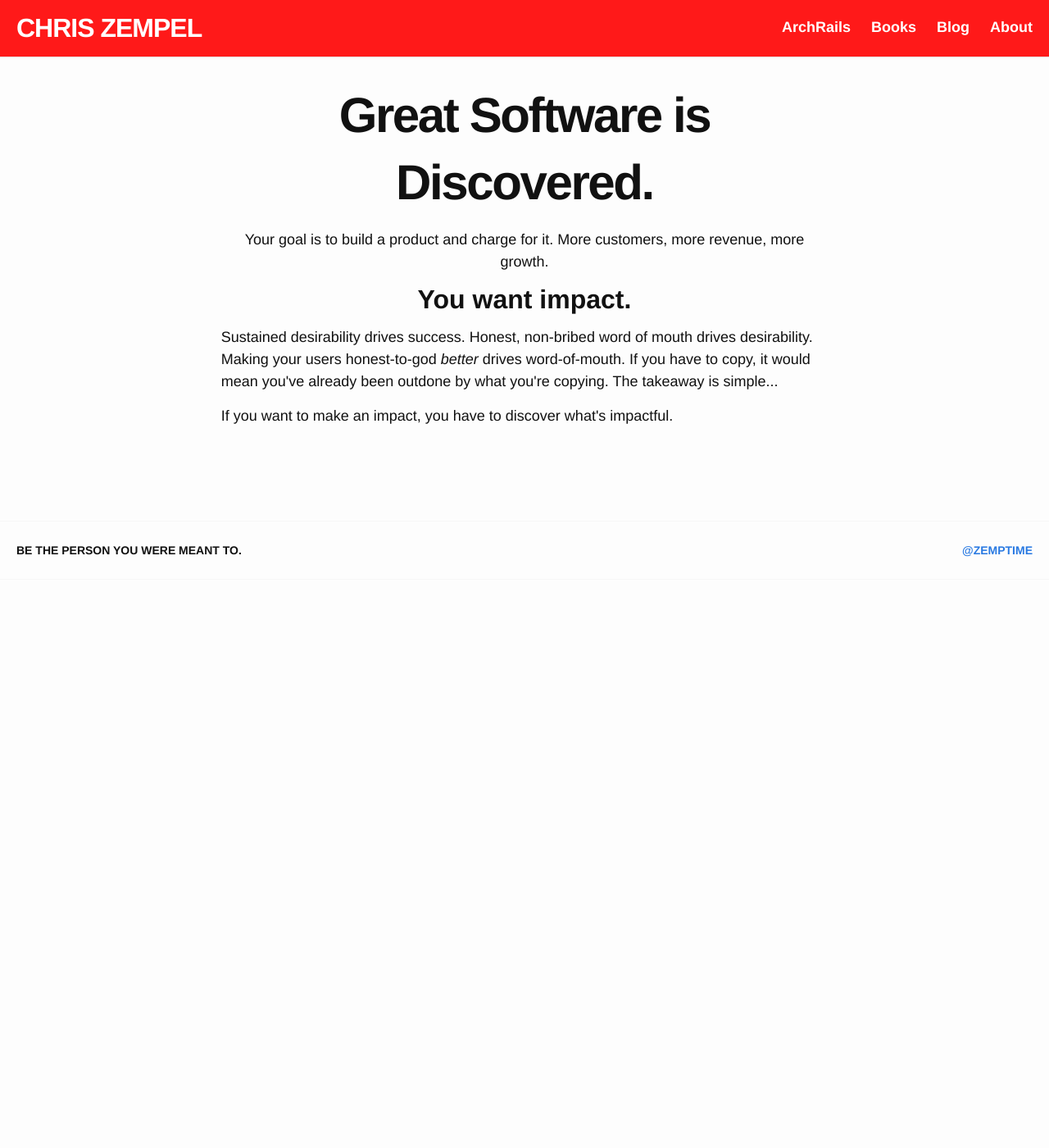
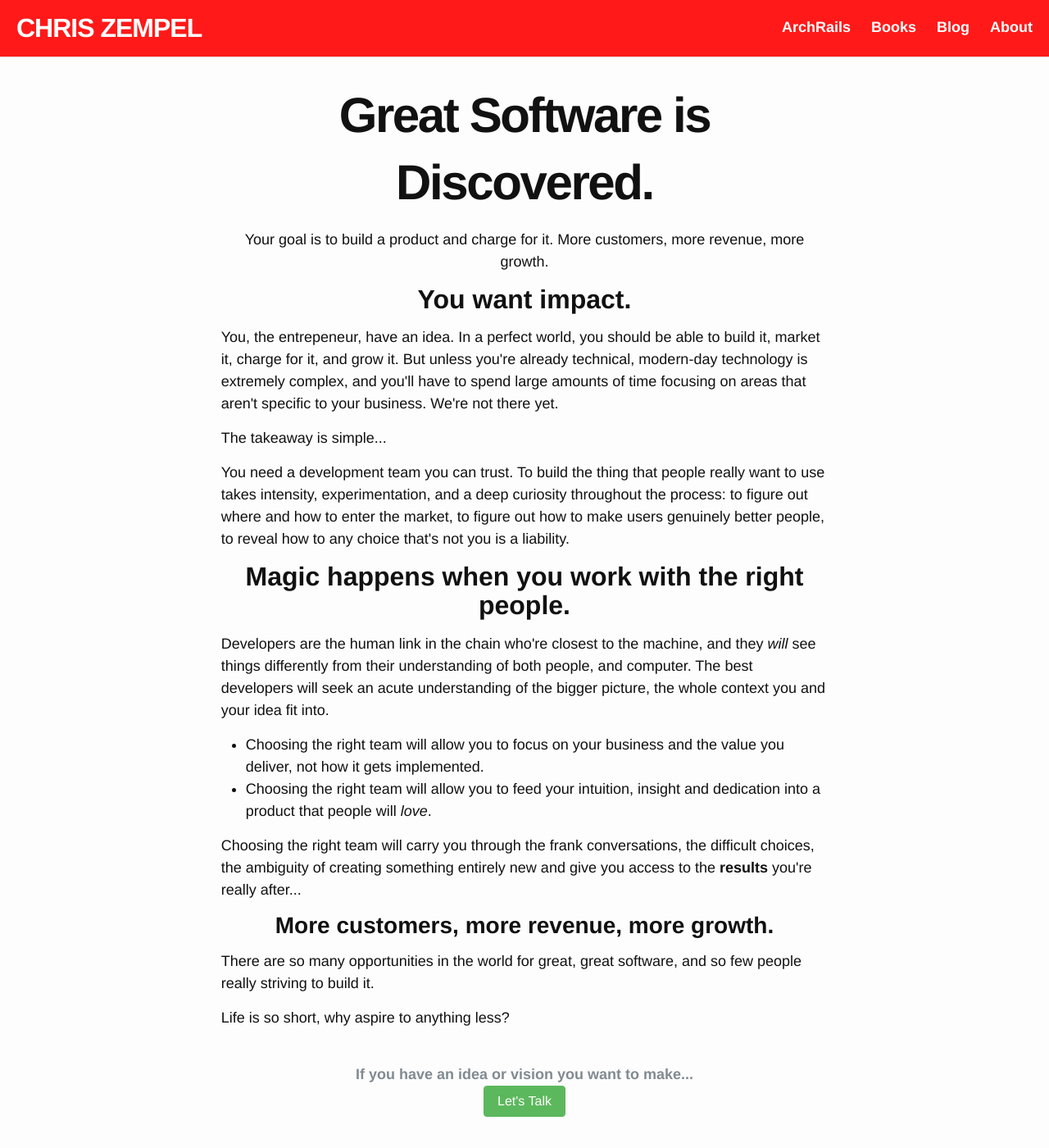
Before and after one commit to ZempTime/oldchriszempel.com, a Jekyll site: the page built from index.html, in a window 1280 px wide and 1400 px high. Shown: the whole window at 82% size. Built offline with Jekyll 4.4.1, drawn with Linux system fonts in a browser that asks for light colours.

Commit message:
writes copy for landing page

```diff
--- a/index.html
+++ b/index.html
@@ -5,7 +5,21 @@ layout: default
 <h1 class="text-center">Great Software is Discovered.</h1>
 <p class="text-center">Your goal is to build a product and charge for it. More customers, more revenue, more growth.<p>
 <h2 class="text-center">You want impact.</h2>
-<p>Sustained desirability drives success. Honest, non-bribed word of mouth drives desirability. Making your users honest-to-god <i>better</i> drives word-of-mouth. If you have to copy, it would mean you've already been outdone by what you're copying.
-The takeaway is simple...</p>
-
-<p>If you want to make an impact, you have to discover what's impactful.</p>
+<p>You, the entrepeneur, have an idea. In a perfect world, you should be able to build it, market it, charge for it, and grow it. But unless you're already technical, modern-day technology is extremely complex, and you'll have to spend large amounts of time focusing on areas that aren't specific to your business. We're not there yet.</p>
+<p>The takeaway is simple...</p>
+<p>You need a development team you can trust. To build the thing that people really want to use takes intensity, experimentation, and a deep curiosity throughout the process: to figure out where and how to enter the market, to figure out how to make users genuinely better people, to reveal how to any choice that's not you is a liability.</p>
+<h2 class="text-center">Magic happens when you work with the right people.</h2>
+<p>Developers are the human link in the chain who're closest to the machine, and they <i>will</i> see things differently from their understanding of both people, and computer. The best developers will seek an acute understanding of the bigger picture, the whole context you and your idea fit into.</p>
+<ul>
+  <li>Choosing the right team will allow you to focus on your business and the value you deliver, not how it gets implemented.</li>
+  <li>Choosing the right team will allow you to feed your intuition, insight and dedication into a product that people will <i>love</i>.</li>
+</ul>
+<p>Choosing the right team will carry you through the frank conversations, the difficult choices, the ambiguity of creating something entirely new and give you access to the <b>results</b> you're really after...</p>
+<h3 class="text-center">More customers, more revenue, more growth.</h3>
+<p>There are so many opportunities in the world for great, great software, and so few people really striving to build it.</p>
+<p>Life is so short, why aspire to anything less?</p>
+<br/>
+<p class="text-center text-muted"><b>If you have an idea or vision you want to make...</b>
+<br/>
+<button class="btn btn-success">Let's Talk</button></span>
+</p>
```
